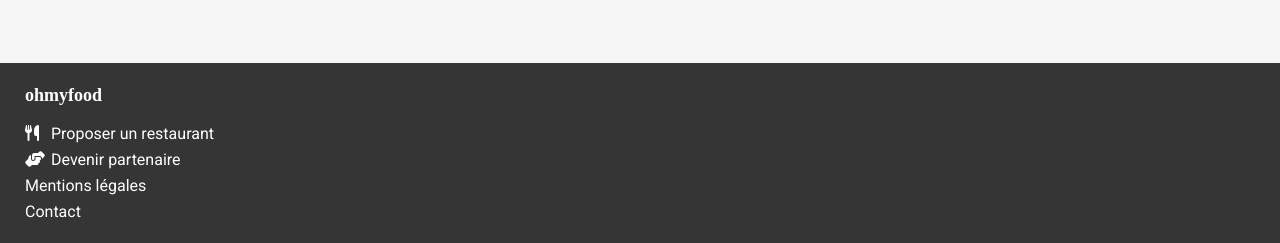
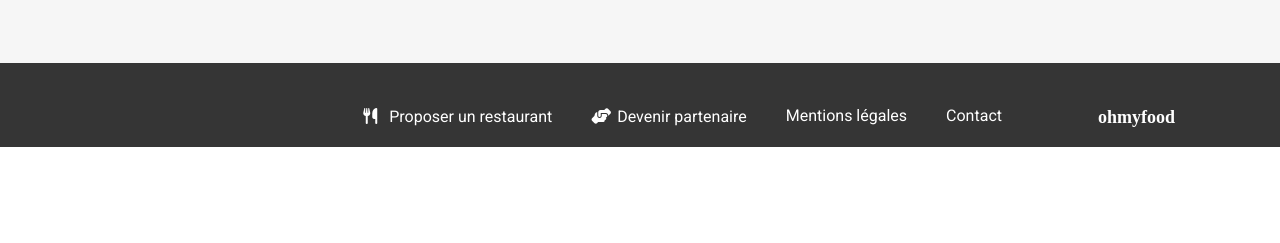
Before and after one commit to Nath-vfx/ohmyfood, a website: page index.html in a window 1280 px wide. Shown: the part 1266-1509 px from the top of the page. After the commit the page ends 1413 px from the top, so only its background shows below. Drawn offline with Linux system fonts and the light colour scheme; a web font is replaced by a local one.

Commit message:
Fix : responsive on home page

```diff
--- a/styles/main.scss
+++ b/styles/main.scss
@@ -56,6 +56,8 @@
 }
 
 footer {
+  display: flex;
+  flex-direction: column;
   background-color: $grey-color;
   color: white;
   padding: 22px 25px;
@@ -65,7 +67,6 @@
       text-transform: lowercase;
       font-size: $m-fs;
       margin-bottom: 18px;
-
     }
     &__nav {
       display: flex;
@@ -80,3 +81,25 @@
     }
   }
 }
+@media (min-width: 768px) {
+  footer {
+    flex-direction: row-reverse !important;
+    align-items: flex-end;
+    padding: 45px 25px 22px 25px;
+    .footer {
+      &__logo h4 {
+        margin-left: 80px;
+        margin-bottom: 0;
+        margin-right: 80px;
+        line-height: 1rem;
+      }
+      &__nav {
+        flex-direction: row !important;
+        li {
+          margin: 0 1rem;
+          line-height: 1rem;
+        }
+      }
+    }
+  }
+}
--- a/styles/pages/homepage.scss
+++ b/styles/pages/homepage.scss
@@ -160,11 +160,17 @@
 
     &__like {
       color: white;
+      transition: all .2s ease;
 
       &:before {
         -webkit-text-stroke-width: 2px;
         -webkit-text-stroke-color: black;
+
       }
+      &:hover {
+        color: $button-gradient;
+      }
+
     }
 
     &__1 .restaurants__img {
```
Also changed, not shown: styles/main.css, 1 other file.
